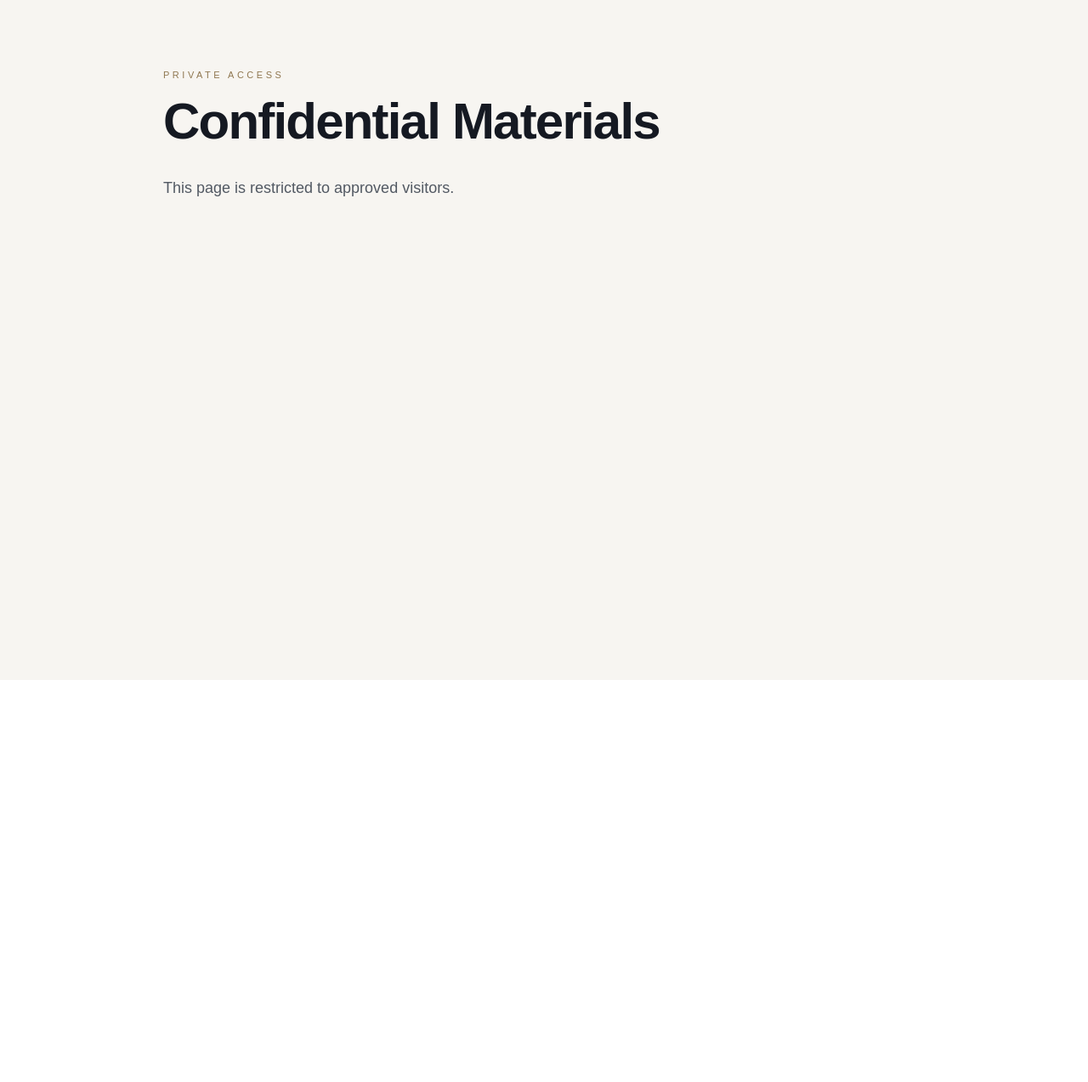
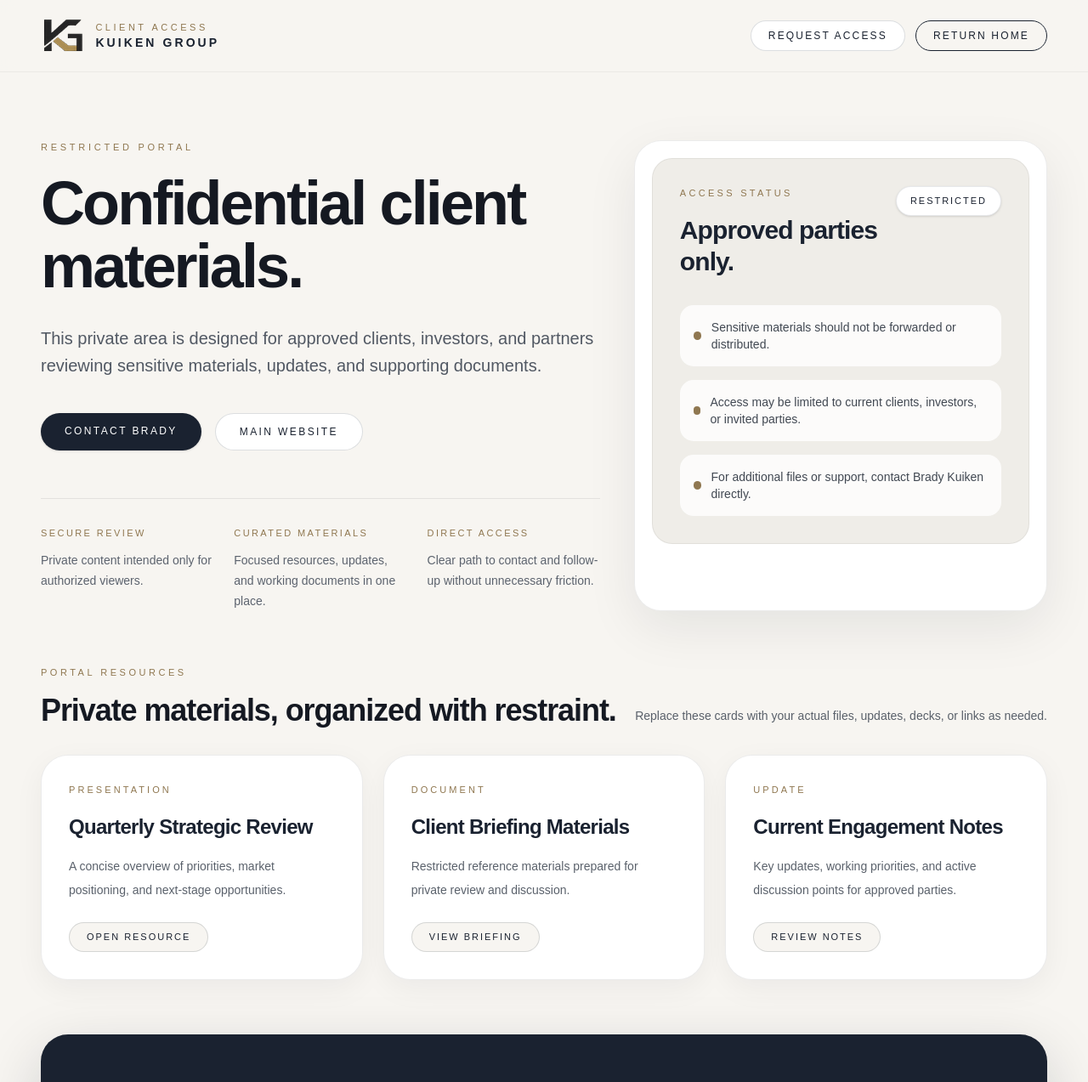
Before and after one commit to kuikengroup/kuiken-site, a Next.js app: page /private in a window 1280 px wide. Shown: the top 1273 px of the page at 85% size. Before the commit the page ends 800 px from the top, so only its background shows below. Built offline with nearby package versions, Linux system fonts and the light colour scheme.

Commit message:
private
updated private page

```diff
--- a/app/page.tsx
+++ b/app/page.tsx
@@ -16,12 +16,16 @@ export default function KuikenGroupHomepageMockup() {
           </div>
 
           <nav className="hidden items-center gap-10 text-[12px] uppercase tracking-[0.22em] text-[#4a4f57] md:flex">
-            <a href="/about" className="transition hover:text-[#1a2230]">About</a>
+            <a href="#about" className="transition hover:text-[#1a2230]">About</a>
             <a href="#services" className="transition hover:text-[#1a2230]">Services</a>
             <a href="#approach" className="transition hover:text-[#1a2230]">Approach</a>
-            <a href="#contact" className="transition hover:text-[#1a2230]">Contact</a>
-          </nav>
-
+            <div className="flex items-center gap-3">
+              <a
+                href="/private"
+                className="rounded-full border border-[#1a2230]/15 bg-white px-5 py-2 text-[12px] font-medium uppercase tracking-[0.18em] text-[#1a2230] transition duration-200 hover:-translate-y-0.5 hover:border-[#1a2230] inline-block"
+              >
+                Client Access
+              </a>
               <a
                 href="#contact"
                 className="rounded-full border border-[#1a2230] px-5 py-2 text-[12px] font-medium uppercase tracking-[0.18em] text-[#1a2230] transition duration-200 hover:-translate-y-0.5 hover:bg-[#1a2230] hover:text-white inline-block"
@@ -29,9 +33,11 @@ export default function KuikenGroupHomepageMockup() {
                 Schedule a Conversation
               </a>
             </div>
+          </nav>
+        </div>
       </header>
 
-      <main>
+      <main className="[&_section]:animate-in [&_section]:fade-in-0 [&_section]:slide-in-from-bottom-4 [&_section]:duration-700">
         <section className="mx-auto grid max-w-7xl gap-14 px-8 py-20 lg:grid-cols-[1.1fr_0.9fr] lg:px-12 lg:py-28">
           <div className="max-w-3xl">
             <div className="mb-6 text-[11px] uppercase tracking-[0.34em] text-[#8f7750]">
@@ -45,16 +51,10 @@ export default function KuikenGroupHomepageMockup() {
             </p>
 
             <div className="mt-10 flex flex-wrap gap-4">
-              <a
-                href="#contact"
-                className="rounded-full bg-[#1a2230] px-7 py-3 text-[12px] font-medium uppercase tracking-[0.2em] text-white shadow-sm transition duration-200 hover:-translate-y-0.5 hover:opacity-90 inline-block"
-              >
+              <a href="#contact" className="rounded-full bg-[#1a2230] px-7 py-3 text-[12px] font-medium uppercase tracking-[0.2em] text-white shadow-sm transition duration-200 hover:-translate-y-0.5 hover:opacity-90 inline-block">
                 Start a Conversation
               </a>
-              <a
-                href="#services"
-                className="rounded-full border border-[#1a2230]/15 bg-white px-7 py-3 text-[12px] font-medium uppercase tracking-[0.2em] text-[#1a2230] transition duration-200 hover:-translate-y-0.5 hover:border-[#1a2230] inline-block"
-              >
+              <a href="#services" className="rounded-full border border-[#1a2230]/15 bg-white px-7 py-3 text-[12px] font-medium uppercase tracking-[0.2em] text-[#1a2230] transition duration-200 hover:-translate-y-0.5 hover:border-[#1a2230] inline-block">
                 View Capabilities
               </a>
             </div>
@@ -207,7 +207,7 @@ export default function KuikenGroupHomepageMockup() {
         <div className="text-sm text-white/70">Brady Kuiken</div>
         <div className="text-lg font-medium">President / CEO</div>
 
-                <form action="https://formspree.io/f/mgoprpew" method="POST" className="space-y-3 pt-2">
+        <form action="https://formspree.io/f/xkndwzqg" method="POST" className="space-y-3 pt-2">
           <input
             type="text"
             name="name"
--- a/app/private/page.tsx
+++ b/app/private/page.tsx
@@ -1,17 +1,233 @@
 export default function PrivatePage() {
+  const resources = [
+    {
+      category: "Presentation",
+      title: "Quarterly Strategic Review",
+      description: "A concise overview of priorities, market positioning, and next-stage opportunities.",
+      action: "Open Resource",
+    },
+    {
+      category: "Document",
+      title: "Client Briefing Materials",
+      description: "Restricted reference materials prepared for private review and discussion.",
+      action: "View Briefing",
+    },
+    {
+      category: "Update",
+      title: "Current Engagement Notes",
+      description: "Key updates, working priorities, and active discussion points for approved parties.",
+      action: "Review Notes",
+    },
+  ];
+
+  const contacts = [
+    { label: "Email", value: "brady@kuikengroup.com" },
+    { label: "Phone", value: "712-541-7694" },
+  ];
+
   return (
-    <div className="min-h-screen bg-[#f7f5f1] px-8 py-20 text-[#16181d]">
-      <div className="mx-auto max-w-4xl">
-        <div className="text-[11px] uppercase tracking-[0.32em] text-[#8f7750]">
-          Private Access
+    <div className="min-h-screen bg-[#f7f5f1] text-[#16181d]">
+      <header className="sticky top-0 z-20 border-b border-black/5 bg-[#f7f5f1]/90 backdrop-blur">
+        <div className="mx-auto flex max-w-7xl items-center justify-between px-8 py-5 lg:px-12">
+          <div className="flex items-center gap-3">
+            <img
+              src="/kuiken-logo.png"
+              alt="Kuiken Group Logo"
+              className="h-11 w-auto object-contain"
+            />
+            <div>
+              <div className="text-[11px] uppercase tracking-[0.32em] text-[#8f7750]">
+                Client Access
+              </div>
+              <div className="text-sm font-semibold tracking-[0.22em] text-[#1a2230]">
+                KUIKEN GROUP
+              </div>
+            </div>
+          </div>
+
+          <div className="flex items-center gap-3">
+            <a
+              href="mailto:brady@kuikengroup.com"
+              className="rounded-full border border-[#1a2230]/15 bg-white px-5 py-2 text-[12px] font-medium uppercase tracking-[0.18em] text-[#1a2230] transition duration-200 hover:-translate-y-0.5 hover:border-[#1a2230] inline-block"
+            >
+              Request Access
+            </a>
+            <a
+              href="/"
+              className="rounded-full border border-[#1a2230] px-5 py-2 text-[12px] font-medium uppercase tracking-[0.18em] text-[#1a2230] transition duration-200 hover:-translate-y-0.5 hover:bg-[#1a2230] hover:text-white inline-block"
+            >
+              Return Home
+            </a>
+          </div>
         </div>
-        <h1 className="mt-4 text-4xl font-semibold tracking-[-0.03em] text-[#151922] md:text-6xl">
-          Confidential Materials
-        </h1>
-        <p className="mt-8 text-lg leading-8 text-[#525963]">
-          This page is restricted to approved visitors.
-        </p>
-      </div>
+      </header>
+
+      <main className="mx-auto max-w-7xl px-8 py-16 lg:px-12 lg:py-20">
+        <section className="grid gap-10 lg:grid-cols-[1.15fr_0.85fr]">
+          <div>
+            <div className="text-[11px] uppercase tracking-[0.34em] text-[#8f7750]">
+              Restricted Portal
+            </div>
+            <h1 className="mt-5 text-5xl font-semibold leading-[1.03] tracking-[-0.04em] text-[#151922] md:text-7xl">
+              Confidential client materials.
+            </h1>
+            <p className="mt-8 max-w-2xl text-lg leading-8 text-[#515863] md:text-xl">
+              This private area is designed for approved clients, investors, and
+              partners reviewing sensitive materials, updates, and supporting documents.
+            </p>
+
+            <div className="mt-10 flex flex-wrap gap-4">
+              <a
+                href="mailto:brady@kuikengroup.com"
+                className="rounded-full bg-[#1a2230] px-7 py-3 text-[12px] font-medium uppercase tracking-[0.2em] text-white shadow-sm transition duration-200 hover:-translate-y-0.5 hover:opacity-90 inline-block"
+              >
+                Contact Brady
+              </a>
+              <a
+                href="/"
+                className="rounded-full border border-[#1a2230]/15 bg-white px-7 py-3 text-[12px] font-medium uppercase tracking-[0.2em] text-[#1a2230] transition duration-200 hover:-translate-y-0.5 hover:border-[#1a2230] inline-block"
+              >
+                Main Website
+              </a>
+            </div>
+
+            <div className="mt-14 grid gap-6 border-t border-black/8 pt-8 md:grid-cols-3">
+              {[
+                ["Secure Review", "Private content intended only for authorized viewers."],
+                ["Curated Materials", "Focused resources, updates, and working documents in one place."],
+                ["Direct Access", "Clear path to contact and follow-up without unnecessary friction."],
+              ].map(([title, copy]) => (
+                <div key={title}>
+                  <div className="text-[11px] uppercase tracking-[0.22em] text-[#8f7750]">
+                    {title}
+                  </div>
+                  <p className="mt-3 text-sm leading-6 text-[#5c636e]">
+                    {copy}
+                  </p>
+                </div>
+              ))}
+            </div>
+          </div>
+
+          <div className="rounded-[2rem] border border-black/8 bg-white p-5 shadow-[0_20px_60px_rgba(17,24,39,0.08)]">
+            <div className="rounded-[1.5rem] border border-black/6 bg-[#efede8] p-8">
+              <div className="flex items-start justify-between gap-4">
+                <div>
+                  <div className="text-[11px] uppercase tracking-[0.3em] text-[#8f7750]">
+                    Access Status
+                  </div>
+                  <div className="mt-4 text-3xl font-semibold leading-tight tracking-[-0.03em] text-[#1a2230]">
+                    Approved parties only.
+                  </div>
+                </div>
+                <div className="rounded-full border border-[#1a2230]/10 bg-white px-4 py-2 text-[11px] font-medium uppercase tracking-[0.18em] text-[#1a2230] shadow-sm">
+                  Restricted
+                </div>
+              </div>
+
+              <div className="mt-8 space-y-4">
+                {[
+                  "Sensitive materials should not be forwarded or distributed.",
+                  "Access may be limited to current clients, investors, or invited parties.",
+                  "For additional files or support, contact Brady Kuiken directly.",
+                ].map((item) => (
+                  <div
+                    key={item}
+                    className="flex items-center gap-3 rounded-2xl bg-white/80 px-4 py-4"
+                  >
+                    <div className="h-2.5 w-2.5 rounded-full bg-[#8f7750]" />
+                    <div className="text-sm text-[#414852]">{item}</div>
+                  </div>
+                ))}
+              </div>
+            </div>
+          </div>
+        </section>
+
+        <section className="mt-16">
+          <div className="mb-8 flex flex-col gap-4 md:flex-row md:items-end md:justify-between">
+            <div>
+              <div className="text-[11px] uppercase tracking-[0.32em] text-[#8f7750]">
+                Portal Resources
+              </div>
+              <h2 className="mt-4 text-3xl font-semibold tracking-[-0.03em] text-[#151922] md:text-4xl">
+                Private materials, organized with restraint.
+              </h2>
+            </div>
+            <div className="max-w-xl text-sm leading-7 text-[#59606a]">
+              Replace these cards with your actual files, updates, decks, or links as needed.
+            </div>
+          </div>
+
+          <div className="grid gap-6 lg:grid-cols-3">
+            {resources.map((item) => (
+              <div
+                key={item.title}
+                className="rounded-[2rem] border border-black/8 bg-white p-8 shadow-[0_10px_35px_rgba(17,24,39,0.05)]"
+              >
+                <div className="text-[11px] uppercase tracking-[0.28em] text-[#8f7750]">
+                  {item.category}
+                </div>
+                <h3 className="mt-5 text-2xl font-semibold tracking-[-0.03em] text-[#1a2230]">
+                  {item.title}
+                </h3>
+                <p className="mt-4 text-sm leading-7 text-[#5a616b]">
+                  {item.description}
+                </p>
+
+                <a
+                  href="mailto:brady@kuikengroup.com"
+                  className="mt-6 inline-block rounded-full border border-[#1a2230]/15 bg-[#f7f5f1] px-5 py-2 text-[11px] font-medium uppercase tracking-[0.18em] text-[#1a2230] transition duration-200 hover:-translate-y-0.5 hover:border-[#1a2230]"
+                >
+                  {item.action}
+                </a>
+              </div>
+            ))}
+          </div>
+        </section>
+
+        <section className="mt-16">
+          <div className="rounded-[2rem] bg-[#1a2230] px-8 py-12 text-white shadow-[0_24px_70px_rgba(17,24,39,0.18)] md:px-12 md:py-14">
+            <div className="grid gap-8 md:grid-cols-[1.1fr_0.9fr] md:items-start">
+              <div>
+                <div className="text-[11px] uppercase tracking-[0.3em] text-[#c1ab84]">
+                  Direct Contact
+                </div>
+                <h2 className="mt-4 text-3xl font-semibold tracking-[-0.03em] md:text-5xl">
+                  Need an additional document or a secure follow-up?
+                </h2>
+                <p className="mt-5 max-w-2xl text-base leading-8 text-white/72">
+                  For access requests, updated materials, or direct communication,
+                  contact Kuiken Group using the details at right.
+                </p>
+              </div>
+
+              <div className="space-y-4 rounded-[1.5rem] border border-white/10 bg-white/5 p-6 backdrop-blur-sm">
+                <div className="text-sm text-white/70">Brady Kuiken</div>
+                <div className="text-lg font-medium">President / CEO</div>
+
+                <div className="pt-2 space-y-3">
+                  {contacts.map((item) => (
+                    <div key={item.label}>
+                      <div className="text-[11px] uppercase tracking-[0.18em] text-white/50">
+                        {item.label}
+                      </div>
+                      <div className="mt-1 text-sm text-white/85">{item.value}</div>
+                    </div>
+                  ))}
+                </div>
+
+                <a
+                  href="mailto:brady@kuikengroup.com"
+                  className="mt-3 inline-block rounded-full bg-white px-6 py-3 text-[12px] font-medium uppercase tracking-[0.2em] text-[#1a2230] transition duration-200 hover:-translate-y-0.5 hover:opacity-90"
+                >
+                  Email Directly
+                </a>
+              </div>
+            </div>
+          </div>
+        </section>
+      </main>
     </div>
   );
 }
```
Lines whose indentation alone changed are shown as unchanged.
